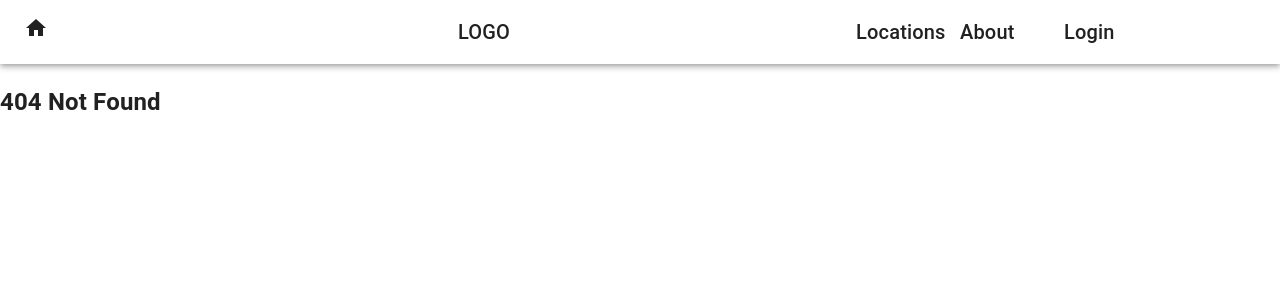
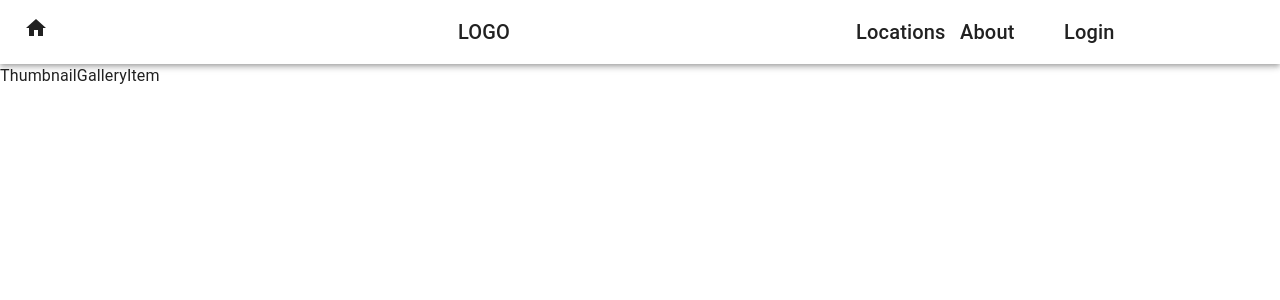
Before and after one commit to TarasOstasha/Blog, a React (Create React App) app in the folder client/: page /gallery/1 in a window 1280 px wide. Before the commit this address had no page. Shown: the top 300 px of the page. Built offline with nearby package versions, Linux system fonts and the light colour scheme.

Commit message:
thumbnailGalleryItem init

```diff
--- a/client/src/App.tsx
+++ b/client/src/App.tsx
@@ -11,6 +11,7 @@ import Login from './components/Auth/Login';
 import Register from './components/Auth/Register';
 import GalleryAdminForm from './pages/GalleryAdminForm/GalleryAdminForm';
 import AdminUsers from './pages/AdminUsers/AdminUsers';
+import ThumbnailGalleryItem from './components/ThumbnailGalleryItem/ThumbnailGalleryItem';
 
 const App: React.FC = () => {
   return (
@@ -25,6 +26,7 @@ const App: React.FC = () => {
           <Route path="/login" element={<Login />} />
           <Route path="/register" element={<Register />} />
           <Route path="/gallery" element={<GalleryAdminForm />} />
+          <Route path="/gallery/:id" element={<ThumbnailGalleryItem />} />
           <Route path="/users" element={<AdminUsers />} />
           <Route path="*" element={<NotFound />} />
         </Routes>
--- a/client/src/components/ThumbnailGallery/ThumbnailGallery.tsx
+++ b/client/src/components/ThumbnailGallery/ThumbnailGallery.tsx
@@ -1,5 +1,6 @@
 import React, { useEffect, useState } from 'react';
 import { connect } from 'react-redux';
+import { Link } from 'react-router-dom';
 import {
   Container,
   ImageList,
@@ -131,6 +132,11 @@ const ThumbnailGallery: React.FC<GalleryProps> = ({
     <Container sx={{ paddingTop: 4 }}>
       <ImageList sx={{ width: 1150 }} cols={4}>
         {galleryData.map((item, index) => (
+          <Link
+            key={item.id || index}
+            to={`/gallery/${item.id}`}
+            style={{ textDecoration: 'none', color: 'inherit' }}
+          >
             <ImageListItem
               key={item.id || index}
               sx={{
@@ -251,6 +257,7 @@ const ThumbnailGallery: React.FC<GalleryProps> = ({
                 </Box>
               )}
             </ImageListItem>
+          </Link>
         ))}
       </ImageList>
     </Container>
--- /dev/null
+++ b/client/src/components/ThumbnailGalleryItem/ThumbnailGalleryItem.tsx
@@ -0,0 +1,7 @@
+import React from 'react';
+
+const ThumbnailGalleryItem: React.FC<any> = () => {
+  return <div>ThumbnailGalleryItem</div>;
+};
+
+export default ThumbnailGalleryItem;
```
Lines whose indentation alone changed are shown as unchanged.
